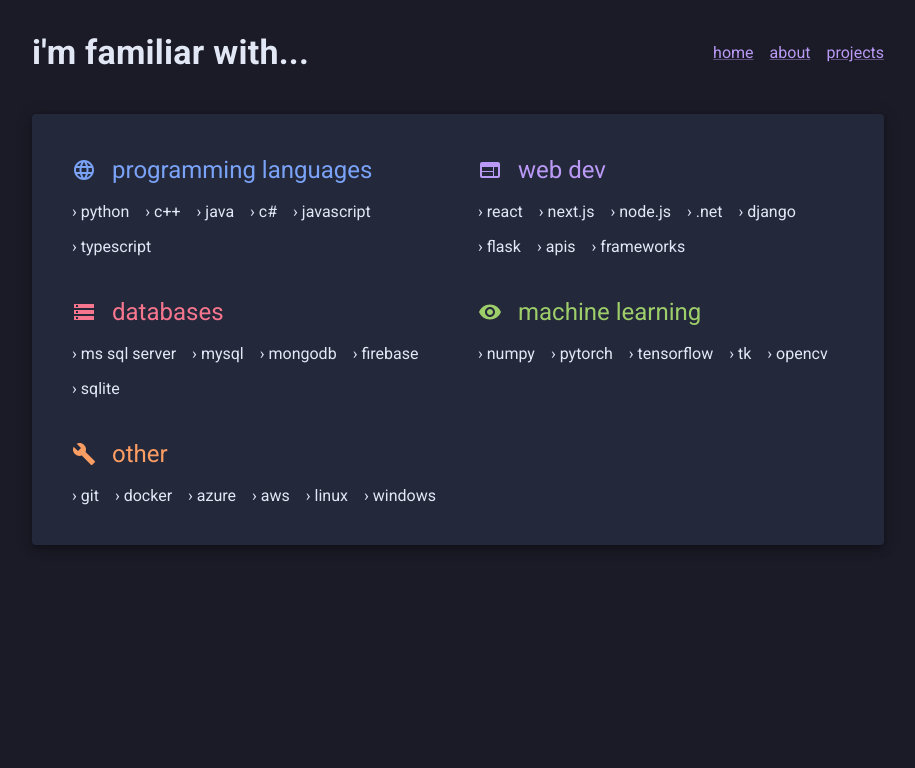
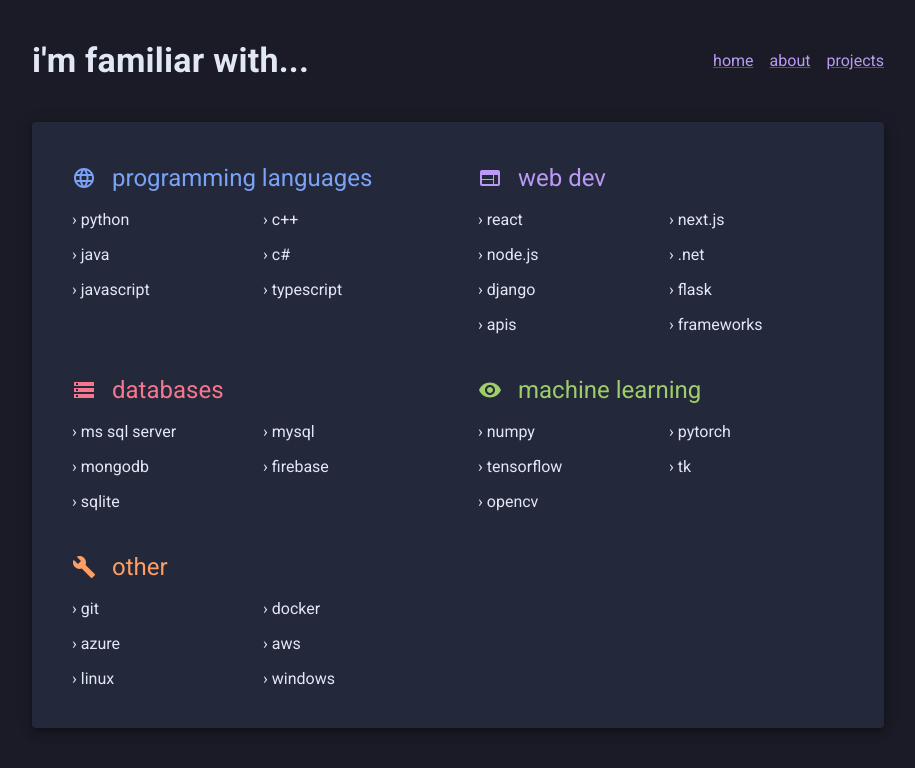
Before and after one commit to matheustalves/matx.dev, a Next.js app: page /skills in a window 1280 px wide. Shown: the top 768 px of the page, without its empty margins (182-1097 px from the left). Built offline with nearby package versions, Linux system fonts and the light colour scheme.

Commit message:
finished skills, projects init

```diff
--- a/pages/skills.tsx
+++ b/pages/skills.tsx
@@ -7,15 +7,22 @@
 import VisibilityIcon from '@mui/icons-material/Visibility';
 import BuildIcon from '@mui/icons-material/Build';
 
+const langs = ['python', 'c++', 'java', 'c#', 'javascript', 'typescript']
+const webDev = ['react', 'next.js', 'node.js', '.net', 'django', 'flask', 'apis', 'frameworks']
+const databases = ['ms sql server', 'mysql', 'mongodb', 'firebase', 'sqlite']
+const ml = ['numpy', 'pytorch', 'tensorflow', 'tk', 'opencv']
+const other = ['git', 'docker', 'azure', 'aws', 'linux', 'windows']
+
 const Skills: NextPage = () => {
     return (
-        <Container maxWidth="md" sx={{ p: 4, height: "100%", margin: "auto", justifyContent: "center", alignItems: "center" }}>
+        <Container maxWidth="md" sx={{ p: 5, height: "100%", margin: "auto" }}>
             <Head>
                 <title>skills | matx</title>
                 <meta name="description" content="skills matx." />
                 <link rel="icon" href="/favicon.ico" />
             </Head>
 
+            <Box display="flex" flexDirection="column" height="100%" alignContent="center" justifyContent="center">
                 <Box display="flex" marginBottom={5} justifyContent="space-between" alignItems="center">
                     <Typography variant="h4" fontWeight="bold">
                         i&apos;m familiar with...
@@ -28,33 +35,18 @@
                 </Box>
 
                 <Paper elevation={6} sx={{ p: 5 }}>
-                <Grid container spacing={5}>
+                    <Grid container spacing={5} >
                         <Grid container item direction="column" spacing={2} md={6}>
-                        <Grid item container direction="row" alignItems="center">
+                            <Grid item container direction="row" alignItems="center" >
                                 <LanguageIcon color="primary" />
                                 <Typography variant="h5" color="primary" sx={{ mx: 2 }}>
                                     programming languages
                                 </Typography>
                             </Grid>
-                        <Grid container item spacing={2}>
-                            <Grid item>
-                                &rsaquo; python
-                            </Grid>
-                            <Grid item>
-                                &rsaquo; c++
-                            </Grid>
-                            <Grid item>
-                                &rsaquo; java
-                            </Grid>
-                            <Grid item>
-                                &rsaquo; c#
-                            </Grid>
-                            <Grid item>
-                                &rsaquo; javascript
-                            </Grid>
-                            <Grid item>
-                                &rsaquo; typescript
-                            </Grid>
+                            <Grid container item spacing={2} justifyContent="center">
+                                {langs.map((item, index) => (
+                                    <Grid item key={index} xs={6}>&rsaquo; {item}</Grid>
+                                ))}
                             </Grid>
                         </Grid>
                         <Grid container item direction="column" spacing={2} md={6}>
@@ -65,30 +57,9 @@
                                 </Typography>
                             </Grid>
                             <Grid container item spacing={2}>
-                            <Grid item>
-                                &rsaquo; react
-                            </Grid>
-                            <Grid item>
-                                &rsaquo; next.js
-                            </Grid>
-                            <Grid item>
-                                &rsaquo; node.js
-                            </Grid>
-                            <Grid item>
-                                &rsaquo; .net
-                            </Grid>
-                            <Grid item>
-                                &rsaquo; django
-                            </Grid>
-                            <Grid item>
-                                &rsaquo; flask
-                            </Grid>
-                            <Grid item>
-                                &rsaquo; apis
-                            </Grid>
-                            <Grid item>
-                                &rsaquo; frameworks
-                            </Grid>
+                                {webDev.map((item, index) => (
+                                    <Grid item key={index} xs={6}>&rsaquo; {item}</Grid>
+                                ))}
                             </Grid>
                         </Grid>
                         <Grid container item direction="column" spacing={2} md={6}>
@@ -99,21 +70,9 @@
                                 </Typography>
                             </Grid>
                             <Grid container item spacing={2}>
-                            <Grid item>
-                                &rsaquo; ms sql server
-                            </Grid>
-                            <Grid item>
-                                &rsaquo; mysql
-                            </Grid>
-                            <Grid item>
-                                &rsaquo; mongodb
-                            </Grid>
-                            <Grid item>
-                                &rsaquo; firebase
-                            </Grid>
-                            <Grid item>
-                                &rsaquo; sqlite
-                            </Grid>
+                                {databases.map((item, index) => (
+                                    <Grid item key={index} xs={6}>&rsaquo; {item}</Grid>
+                                ))}
                             </Grid>
                         </Grid>
                         <Grid container item direction="column" spacing={2} md={6}>
@@ -124,25 +83,12 @@
                                 </Typography>
                             </Grid>
                             <Grid container item spacing={2}>
-                            <Grid item>
-                                &rsaquo; numpy
-                            </Grid>
-                            <Grid item>
-                                &rsaquo; pytorch
-                            </Grid>
-                            <Grid item>
-                                &rsaquo; tensorflow
-                            </Grid>
-                            <Grid item>
-                                &rsaquo; tk
-                            </Grid>
-                            <Grid item>
-                                &rsaquo; opencv
-                            </Grid>
-
+                                {ml.map((item, index) => (
+                                    <Grid item key={index} xs={6}>&rsaquo; {item}</Grid>
+                                ))}
                             </Grid>
                         </Grid>
-                    <Grid container item direction="column" spacing={2}>
+                        <Grid container item direction="column" spacing={2} md={6}>
                             <Grid item container direction="row" alignItems="center">
                                 <BuildIcon color="warning" />
                                 <Typography variant="h5" color="#FF9E64" sx={{ mx: 2 }}>
@@ -150,32 +96,17 @@
                                 </Typography>
                             </Grid>
                             <Grid container item spacing={2}>
-                            <Grid item>
-                                &rsaquo; git
-                            </Grid>
-                            <Grid item>
-                                &rsaquo; docker
-                            </Grid>
-                            <Grid item>
-                                &rsaquo; azure
-                            </Grid>
-                            <Grid item>
-                                &rsaquo; aws
-                            </Grid>
-                            <Grid item>
-                                &rsaquo; linux
-                            </Grid>
-                            <Grid item>
-                                &rsaquo; windows
-                            </Grid>
+                                {other.map((item, index) => (
+                                    <Grid item key={index} xs={6}>&rsaquo; {item}</Grid>
+                                ))}
                             </Grid>
                         </Grid>
                     </Grid>
                 </Paper>
+            </Box>
 
 
-
-        </Container>
+        </Container >
     )
 }
 
--- a/styles/globals.css
+++ b/styles/globals.css
@@ -6,7 +6,3 @@
   background-color: #1A1B26;
   color: #e2e7f5;
 }
-
-#__next{
-  height: 100vh;
-}
```
Also changed, not shown: pages/index.tsx (+12 -0 lines), pages/projects.tsx (added, +58 -0 lines). Lines whose indentation alone changed are shown as unchanged.
